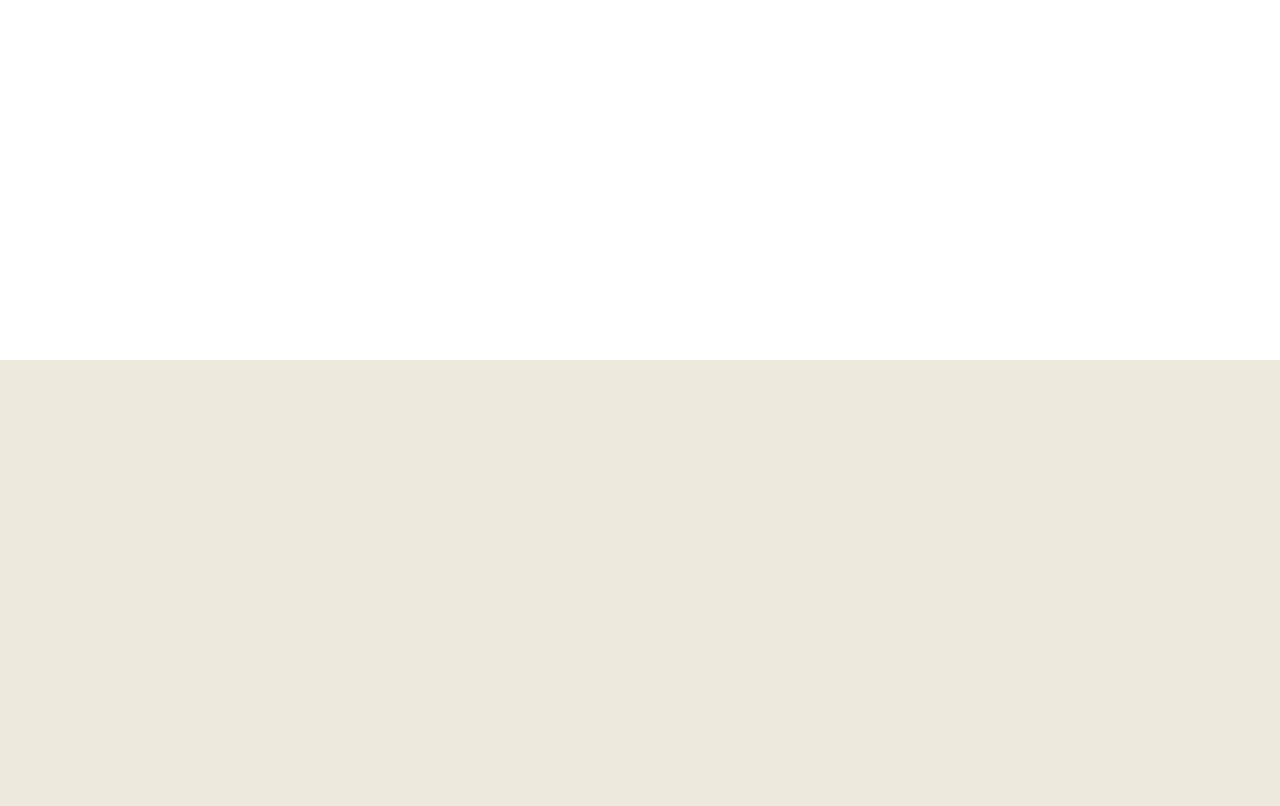
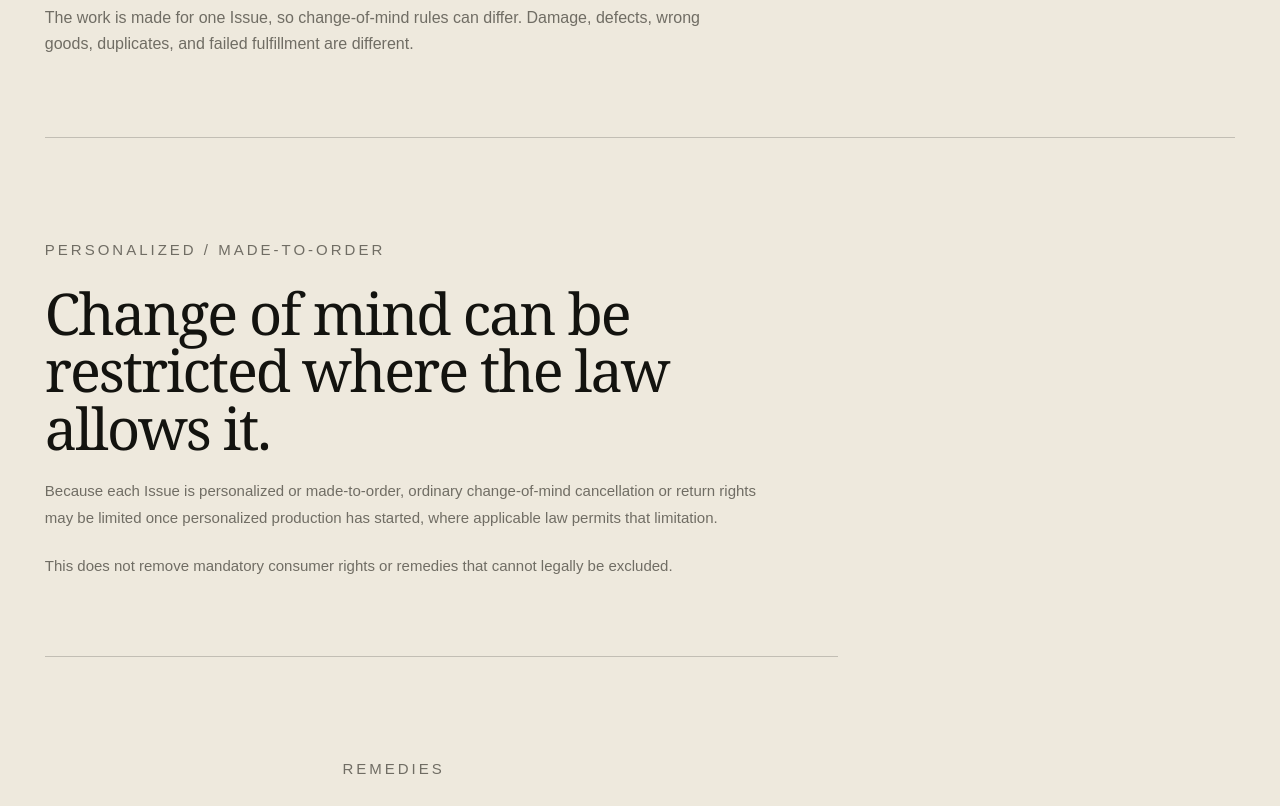
Before and after one commit to itxsam57/issued-once, a Next.js app: page /returns in a window 1280 px wide. Before the commit this address had no page. Shown: the part 440-1246 px from the top of the page. Before the commit the page ends 800 px from the top, so only its background shows below. Built offline with nearby package versions, Linux system fonts and the light colour scheme.

Commit message:
feat: add truthful personalized returns route

```diff
--- /dev/null
+++ b/src/app/returns/page.tsx
@@ -0,0 +1,40 @@
+import Link from 'next/link';
+import { MerchantPageShell } from '@/app/MerchantPageShell';
+import styles from '@/app/merchant.module.css';
+
+export default function ReturnsPage() {
+  return (
+    <MerchantPageShell
+      kicker="RETURNS / WHEN SOMETHING IS WRONG"
+      title="Personalized does not mean remedy-free."
+      intro="The work is made for one Issue, so change-of-mind rules can differ. Damage, defects, wrong goods, duplicates, and failed fulfillment are different."
+    >
+      <section className={styles.section}>
+        <p className={styles.sectionLabel}>PERSONALIZED / MADE-TO-ORDER</p>
+        <h2>Change of mind can be restricted where the law allows it.</h2>
+        <p>
+          Because each Issue is personalized or made-to-order, ordinary change-of-mind cancellation or return rights may be limited once personalized production has started, where applicable law permits that limitation.
+        </p>
+        <p>This does not remove mandatory consumer rights or remedies that cannot legally be excluded.</p>
+      </section>
+
+      <section className={styles.section}>
+        <p className={styles.sectionLabel}>REMEDIES</p>
+        <h2>Damaged, defective, materially wrong, duplicate, or unfulfillable orders need a real resolution.</h2>
+        <p>
+          If the item arrives damaged or defective, is materially different from the confirmed physical form, is duplicated, or cannot be fulfilled, contact support with the Issue Code and enough evidence to understand the problem.
+        </p>
+        <p>Depending on the verified circumstances and applicable rights, the remedy may be replacement, correction, cancellation, refund, or another appropriate resolution.</p>
+      </section>
+
+      <section className={styles.section}>
+        <p className={styles.sectionLabel}>REFUND TRUTH</p>
+        <h2>A refund is not declared from a browser screen.</h2>
+        <p>
+          Refund status is reconciled from the configured payment provider. We do not promise an automated refund path that has not been proven with the live provider.
+        </p>
+        <p>Start with the <Link className={styles.inlineLink} href="/contact">contact route</Link> and include the Issue Code.</p>
+      </section>
+    </MerchantPageShell>
+  );
+}
```
